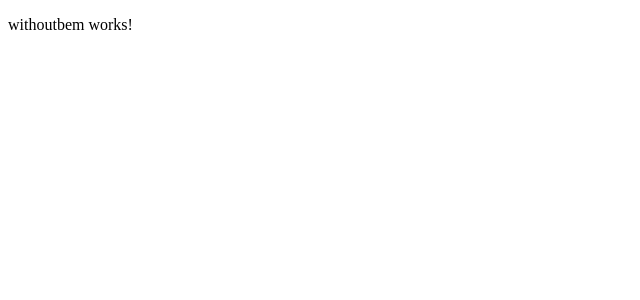
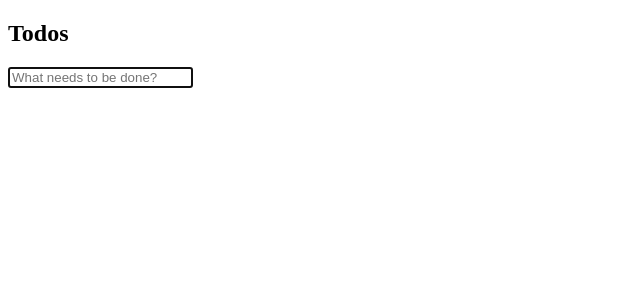
Before and after one commit to javascript-ninjas/angular-bem-challenge, an Angular app: page /withoutbem in a window 1280 px wide. Shown: the top 300 px of the page, without its empty margins (0-640 px from the left). Built offline with nearby package versions, Linux system fonts and the light colour scheme.

Commit message:
Added more skeletons

```diff
--- a/src/app/components/withbem/withbem.component.html
+++ b/src/app/components/withbem/withbem.component.html
@@ -1,3 +1,24 @@
-<p>
-  withbem works!
-</p>
+<section>
+    <header>
+        <h1>Todos</h1>
+        <input placeholder="What needs to be done?"
+               autofocus=""
+               [(ngModel)]="newTodo.title" (keyup.enter)="addTodo()">
+    </header>
+    <section *ngIf="todos.length > 0">
+        <ul>
+            <li *ngFor="let todo of todos" [class.completed]="todo.complete">
+                <div>
+                    <input type="checkbox"
+                           (click)="toggleTodoComplete(todo)"
+                           [checked]="todo.complete">
+                    <label>{{todo.title}}</label>
+                    <button (click)="removeTodo(todo)"></button>
+                </div>
+            </li>
+        </ul>
+    </section>
+    <footer *ngIf="todos.length > 0">
+        <span><strong>{{todos.length}}</strong> {{todos.length == 1 ? 'item' : 'items'}} left</span>
+    </footer>
+</section>
--- a/src/app/components/withbem/withbem.component.ts
+++ b/src/app/components/withbem/withbem.component.ts
@@ -1,15 +1,36 @@
 import { Component, OnInit } from '@angular/core';
+import { Todo } from '../../models/todo';
+import { TodoService } from '../../services/todo.service';
 
 @Component({
-  selector: 'app-withbem',
-  templateUrl: './withbem.component.html',
-  styleUrls: ['./withbem.component.scss']
+    selector: 'app-withbem',
+    templateUrl: './withbem.component.html',
+    styleUrls: ['./withbem.component.scss']
 })
 export class WithbemComponent implements OnInit {
+    newTodo: Todo = new Todo();
 
-  constructor() { }
+    constructor(private todoService: TodoService) {
 
-  ngOnInit() {
-  }
+    }
 
+    addTodo() {
+        this.todoService.addTodo(this.newTodo);
+        this.newTodo = new Todo();
+    }
+
+    toggleTodoComplete(todo) {
+        this.todoService.toggleTodoComplete(todo);
+    }
+
+    removeTodo(todo) {
+        this.todoService.deleteTodoById(todo.id);
+    }
+
+    get todos() {
+        return this.todoService.getAllTodos();
+    }
+
+    ngOnInit() {
+    }
 }
--- a/src/app/components/withoutbem/withoutbem.component.html
+++ b/src/app/components/withoutbem/withoutbem.component.html
@@ -1,3 +1,24 @@
-<p>
-  withoutbem works!
-</p>
+<section>
+    <header>
+        <h1>Todos</h1>
+        <input placeholder="What needs to be done?"
+               autofocus=""
+               [(ngModel)]="newTodo.title" (keyup.enter)="addTodo()">
+    </header>
+    <section *ngIf="todos.length > 0">
+        <ul>
+            <li *ngFor="let todo of todos" [class.completed]="todo.complete">
+                <div>
+                    <input type="checkbox"
+                           (click)="toggleTodoComplete(todo)"
+                           [checked]="todo.complete">
+                    <label>{{todo.title}}</label>
+                    <button (click)="removeTodo(todo)"></button>
+                </div>
+            </li>
+        </ul>
+    </section>
+    <footer *ngIf="todos.length > 0">
+        <span><strong>{{todos.length}}</strong> {{todos.length == 1 ? 'item' : 'items'}} left</span>
+    </footer>
+</section>
--- a/src/app/components/withoutbem/withoutbem.component.ts
+++ b/src/app/components/withoutbem/withoutbem.component.ts
@@ -1,4 +1,6 @@
 import { Component, OnInit } from '@angular/core';
+import { Todo } from '../../models/todo';
+import { TodoService } from '../../services/todo.service';
 
 @Component({
   selector: 'app-withoutbem',
@@ -6,10 +8,30 @@ import { Component, OnInit } from '@angular/core';
   styleUrls: ['./withoutbem.component.scss']
 })
 export class WithoutbemComponent implements OnInit {
+    newTodo: Todo = new Todo();
 
-  constructor() { }
+    constructor(private todoService: TodoService) {
 
-  ngOnInit() {
-  }
+    }
+
+    addTodo() {
+        this.todoService.addTodo(this.newTodo);
+        this.newTodo = new Todo();
+    }
+
+    toggleTodoComplete(todo) {
+        this.todoService.toggleTodoComplete(todo);
+    }
+
+    removeTodo(todo) {
+        this.todoService.deleteTodoById(todo.id);
+    }
+
+    get todos() {
+        return this.todoService.getAllTodos();
+    }
+
+    ngOnInit() {
+    }
 
 }
```
